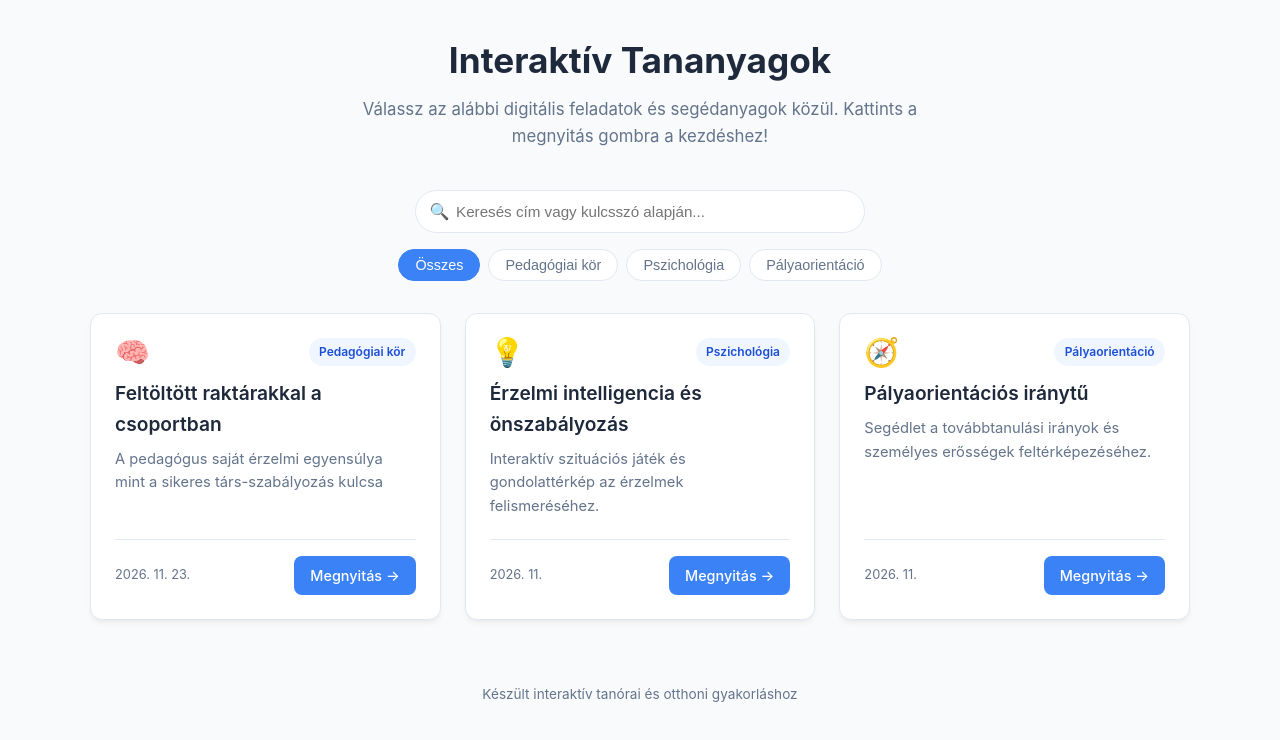
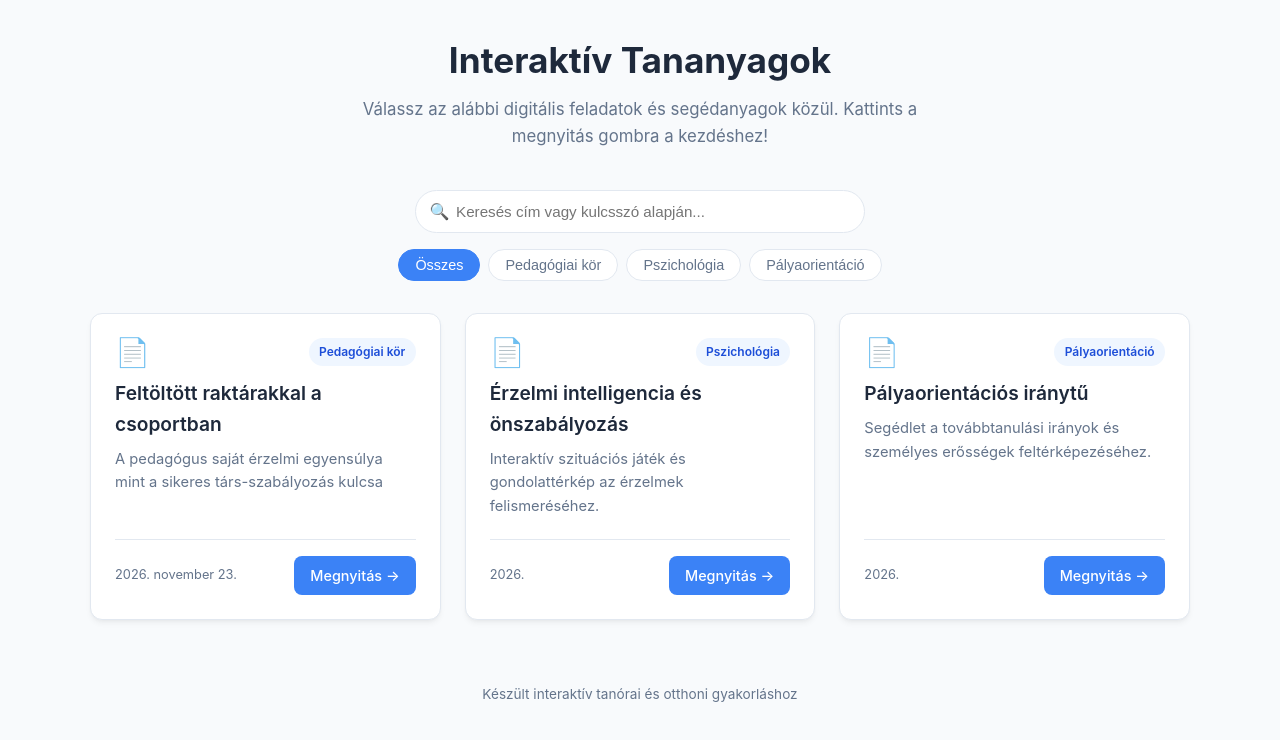
Before and after one commit to KonczMagda/Pedanap, a plain HTML site: page index.html in a window 1280 px wide. Drawn offline with Linux system fonts and the light colour scheme.

Commit message:
Update index.html

```diff
--- a/index.html
+++ b/index.html
@@ -275,24 +275,21 @@
             cim: "Feltöltött raktárakkal a csoportban",
             leiras: "A pedagógus saját érzelmi egyensúlya mint a sikeres társ-szabályozás kulcsa",
             kategoria: "Pedagógiai kör",
-            ikon: "🧠",
-            datum: "2026. 11. 23.",
+            datum: "2026. november 23.",
             fajl: "feltoltott raktarakkal a csoportban - vegleges.html"
         },
         {
             cim: "Érzelmi intelligencia és önszabályozás",
             leiras: "Interaktív szituációs játék és gondolattérkép az érzelmek felismeréséhez.",
             kategoria: "Pszichológia",
-            ikon: "💡",
-            datum: "2026. 11.",
+            datum: "2026.",
             fajl: "erzelmek.html"
         },
         {
             cim: "Pályaorientációs iránytű",
             leiras: "Segédlet a továbbtanulási irányok és személyes erősségek feltérképezéséhez.",
             kategoria: "Pályaorientáció",
-            ikon: "🧭",
-            datum: "2026. 11.",
+            datum: "2026.",
             fajl: "palyaorientacio.html"
         }
     ];
```
